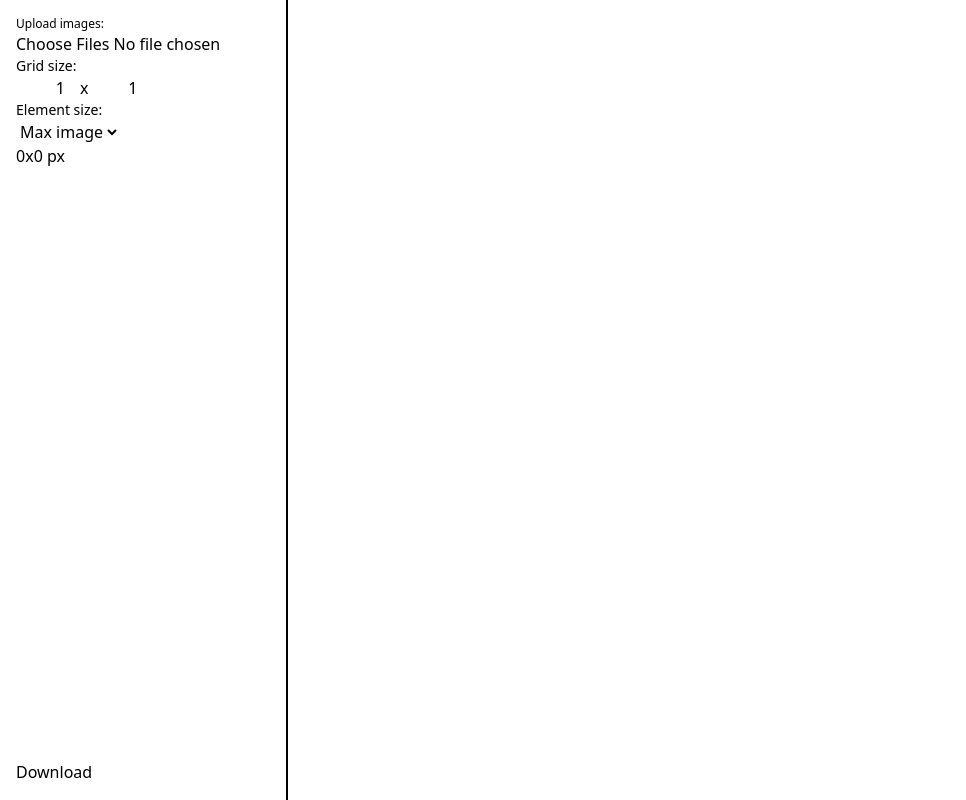
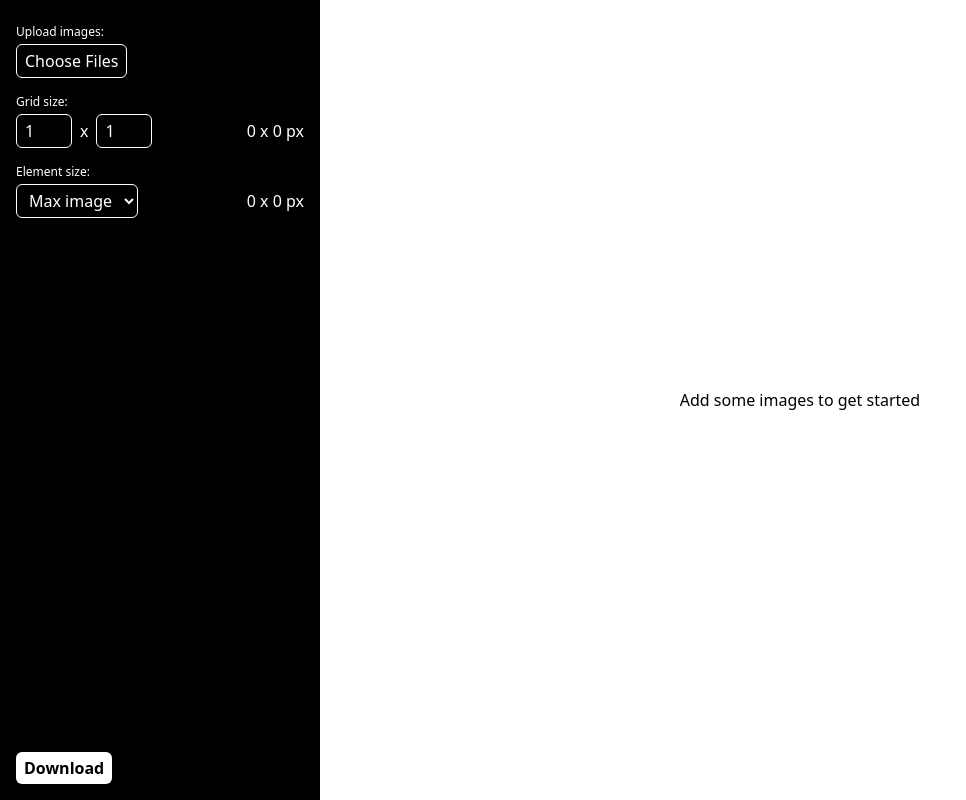
Before and after one commit to dai60/imagrid, a React (Vite) app: page / in a window 1280 px wide. Shown: the whole page, without its empty margins (0-966 px from the left). Built offline with nearby package versions, Linux system fonts and the light colour scheme.

Commit message:
style fix

```diff
--- a/package.json
+++ b/package.json
@@ -19,7 +19,7 @@
   },
   "devDependencies": {
     "@eslint/js": "^9.19.0",
-    "@tailwindcss/vite": "^4.0.5",
+    "@tailwindcss/vite": "^4.0.6",
     "@types/react": "^19.0.8",
     "@types/react-dom": "^19.0.3",
     "@vitejs/plugin-react-swc": "^3.8.0",
--- a/src/App.tsx
+++ b/src/App.tsx
@@ -1,37 +1,13 @@
+import { useState } from "react";
+import { MontageImage, useMontage } from "./Montage";
 import Upload from "./components/Upload";
 import Grid from "./components/Grid";
 import Download from "./components/Download";
-import { MontageImage, useMontage } from "./Montage";
-
-const Settings = () => {
-    const { elemWidth, elemHeight, state, dispatch } = useMontage();
-
-    const handleGridRows: React.ChangeEventHandler<HTMLInputElement> = (e) => {
-        dispatch({ type: "CHANGE_GRID_ROWS", rows: e.target.valueAsNumber });
-    }
-
-    const handleGridCols: React.ChangeEventHandler<HTMLInputElement> = (e) => {
-        dispatch({ type: "CHANGE_GRID_COLS", cols: e.target.valueAsNumber });
-    }
-
-    return (
-        <div>
-            <p className="text-sm">Grid size:</p>
-            <input className="w-16 text-right" type="number" min={1} max={12} step={1} value={state.gridSize.cols} onChange={handleGridCols} />
-            <span>x</span>
-            <input className="w-16 text-right" type="number" min={1} max={12} step={1} value={state.gridSize.rows} onChange={handleGridRows} />
-            <p className="text-sm">Element size:</p>
-            <select defaultValue="max">
-                <option value="min">Min image</option>
-                <option value="max">Max image</option>
-            </select>
-            <p>{elemWidth}x{elemHeight} px</p>
-        </div>
-    );
-}
+import Settings from "./components/Settings";
 
 const App = () => {
-    const { dispatch } = useMontage();
+    const { elemWidth, elemHeight, state, dispatch } = useMontage();
+    const [rendering, setRendering] = useState(false);
 
     const handleUpload = (urls: string[]) => {
         const images = urls.map(url => {
@@ -49,16 +25,57 @@ const App = () => {
     }
 
     const handleDownload = () => {
+        setRendering(true);
 
+        const canvas = document.createElement("canvas");
+        canvas.width = elemWidth * state.gridSize.cols;
+        canvas.height = elemHeight * state.gridSize.rows;
+        const ctx = canvas.getContext("2d");
+        if (!ctx) {
+            console.error("error getting canvas context");
+            setRendering(false);
+            return;
+        }
+
+        for (let y = 0; y < state.gridSize.rows; ++y) {
+            for (let x = 0; x < state.gridSize.cols; ++x) {
+                const index = y * state.gridSize.cols + x;
+                if (index >= state.images.length) {
+                    continue;
+                }
+
+                const image = state.images[index];
+                ctx.drawImage(image.img, x * elemWidth, y * elemHeight);
+            }
+        }
+
+        canvas.toBlob(blob => {
+            if (!blob) {
+                console.error("error creating blob");
+                setRendering(false);
+                return;
+            }
+
+            const url = URL.createObjectURL(blob);
+            const link = document.createElement("a");
+            link.style.display = "none";
+            link.href = url;
+            link.download = `${Date.now()}.jpeg`;
+
+            document.body.appendChild(link);
+            link.click();
+            document.body.removeChild(link);
+            setRendering(false);
+        }, "image/jpeg", 90);
     }
 
     return (
         <div className="flex max-w-screen h-screen max-h-screen">
-            <aside className="flex flex-col w-72 border-black border-r-2 p-4">
+            <aside className="bg-black text-white flex flex-col w-80 p-4">
                 <Upload onUpload={handleUpload} />
                 <Settings />
                 <div className="mt-auto">
-                    <Download onDownload={handleDownload} />
+                    <Download disabled={rendering} onDownload={handleDownload} />
                 </div>
             </aside>
             <main className="p-8 flex flex-1 justify-center items-center">
--- a/src/components/Download.tsx
+++ b/src/components/Download.tsx
@@ -1,10 +1,17 @@
 type DownloadProps = {
+    disabled?: boolean;
     onDownload: () => void;
 }
 
-const Download = ({ onDownload }: DownloadProps) => {
+const Download = ({ disabled, onDownload }: DownloadProps) => {
     return (
-        <button className="cursor-pointer" onClick={onDownload}>Download</button>
+        <button
+            className="bg-white disabled:bg-zinc-400 text-black px-2 py-1 rounded-md font-semibold cursor-pointer disabled:cursor-default transition-colors"
+            disabled={disabled}
+            onClick={onDownload}
+        >
+                Download
+        </button>
     );
 }
 
--- a/src/components/Grid.tsx
+++ b/src/components/Grid.tsx
@@ -89,12 +89,17 @@ const Grid = () => {
         gridTemplateRows: `repeat(${state.gridSize.rows}, 1fr)`,
     };
 
-    console.log(gridWidth, gridHeight);
     if (gridWidth > gridHeight) {
         style.width = "100%";
     }
     else {
         style.height = "100%";
+    }
+
+    if (state.images.length === 0) {
+        return (
+            <p className="select-none">Add some images to get started</p>
+        );
     }
 
     return (
--- /dev/null
+++ b/src/components/Settings.tsx
@@ -0,0 +1,40 @@
+import { ChangeEventHandler } from "react";
+import { useMontage } from "../Montage";
+
+const Settings = () => {
+    const { elemWidth, elemHeight, state, dispatch } = useMontage();
+
+    const handleGridRows: ChangeEventHandler<HTMLInputElement> = (e) => {
+        dispatch({ type: "CHANGE_GRID_ROWS", rows: e.target.valueAsNumber });
+    }
+
+    const handleGridCols: ChangeEventHandler<HTMLInputElement> = (e) => {
+        dispatch({ type: "CHANGE_GRID_COLS", cols: e.target.valueAsNumber });
+    }
+
+    return (
+        <>
+            <div className="my-2">
+                <label className="block text-xs mb-1">Grid size:</label>
+                <div className="flex items-center">
+                    <input className="border-white border-1 px-2 py-1 rounded-md w-14" type="number" min={1} max={12} step={1} value={state.gridSize.cols} onChange={handleGridCols} />
+                    <span className="mx-2 select-none">x</span>
+                    <input className="border-white border-1 px-2 py-1 rounded-md w-14" type="number" min={1} max={12} step={1} value={state.gridSize.rows} onChange={handleGridRows} />
+                    <span className="ms-auto select-none text-nowrap">{elemWidth * state.gridSize.cols} x {elemHeight * state.gridSize.rows} px</span>
+                </div>
+            </div>
+            <div className="my-2">
+                <label className="block text-xs mb-1">Element size:</label>
+                <div className="flex items-center">
+                    <select className="bg-black border-white border-1 px-2 py-1 rounded-md" defaultValue="max">
+                        <option value="min">Min image</option>
+                        <option value="max">Max image</option>
+                    </select>
+                    <span className="ms-auto select-none text-nowrap">{elemWidth} x {elemHeight} px</span>
+                </div>
+            </div>
+        </>
+    );
+}
+
+export default Settings;
--- a/src/components/Upload.tsx
+++ b/src/components/Upload.tsx
@@ -1,4 +1,4 @@
-import { ChangeEventHandler, useId } from "react";
+import { ChangeEventHandler, useId, useRef } from "react";
 
 type UploadProps = {
     onUpload: (urls: string[]) => void;
@@ -6,6 +6,7 @@ type UploadProps = {
 
 const Upload = ({ onUpload }: UploadProps) => {
     const id = useId();
+    const fileRef = useRef<HTMLInputElement>(null);
 
     const handleChange: ChangeEventHandler<HTMLInputElement> = e => {
         if (!e.target.files) {
@@ -16,12 +17,14 @@ const Upload = ({ onUpload }: UploadProps) => {
             return URL.createObjectURL(file);
         });
         onUpload(images);
+        e.target.value = "";
     }
 
     return (
-        <div>
-            <label className="text-xs block" htmlFor={id}>Upload images:</label>
-            <input type="file" id={id} accept="image/*" multiple onChange={handleChange} />
+        <div className="my-2">
+            <label className="block text-xs mb-1" htmlFor={id}>Upload images:</label>
+            <button className="border-white border-1 rounded-md px-2 py-1 cursor-pointer" id={id} onClick={() => fileRef.current?.click()}>Choose Files</button>
+            <input className="hidden" ref={fileRef} type="file" accept="image/*" multiple onChange={handleChange} />
         </div>
     );
 }
```
Also changed, not shown: 1 other file (tests, documents, lock files or other folders).
